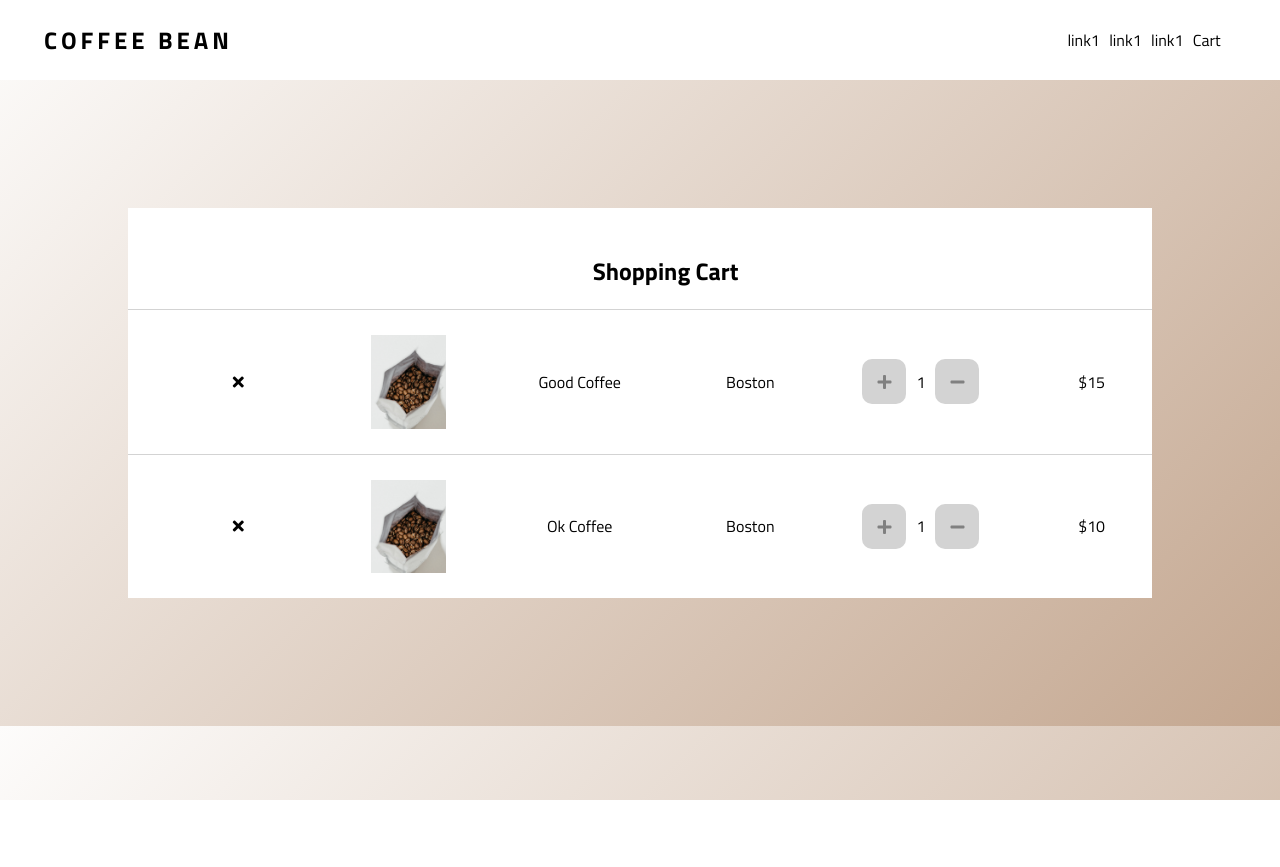
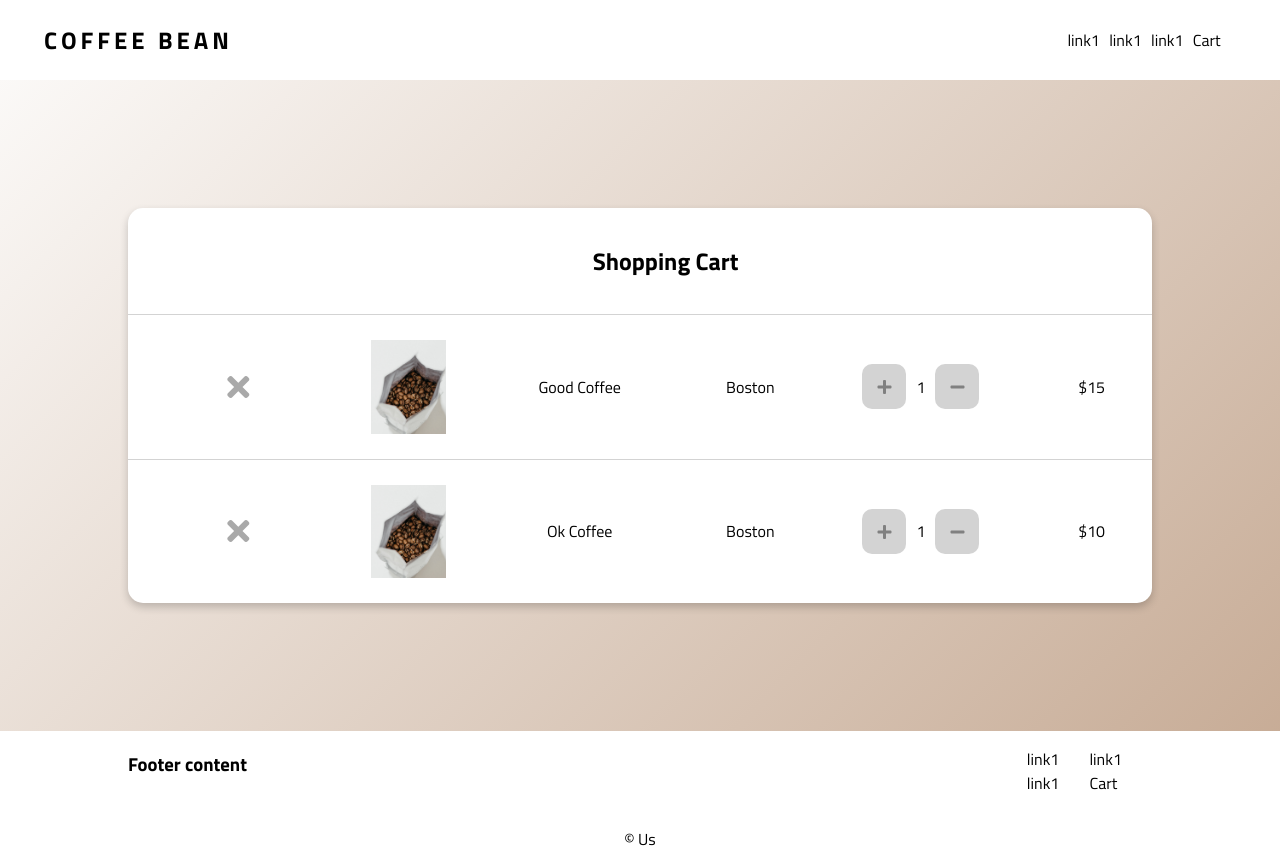
Before and after one commit to dross3121/Coffee_bean, a React (Create React App) app: page /cart in a window 1280 px wide. Before the commit the page ends 800 px from the top, so only its background shows below. Built offline with nearby package versions, Linux system fonts and the light colour scheme.

Commit message:
Added footer component. Styled cart buttons.

```diff
--- a/src/App.js
+++ b/src/App.js
@@ -7,6 +7,7 @@ import coffeesData from './coffeesData';
 import { BrowserRouter as Router, Link, Route } from 'react-router-dom'
 import CoffeeDetails from './components/CoffeeDetails/CoffeeDetails';
 import Cart from './components/Cart/Cart';
+import Footer from './components/Footer/Footer';
 
 function App() {
 
@@ -19,6 +20,7 @@ function App() {
       <Route path='/' exact render={props => <Coffees coffees={coffees} /> }/>
       <Route path='/coffee/:id' render={props => <CoffeeDetails match={props.match} />} />
       <Route path='/cart' component={Cart} />
+      <Route component={Footer} />
     </Router>
   );
 }
--- a/src/components/Cart/Cart.css
+++ b/src/components/Cart/Cart.css
@@ -5,9 +5,11 @@
     justify-content: center;
     align-items: center;
     flex-direction: column;
+    border-radius: 15px;
+    box-shadow: 0 4px 8px 0 rgba(0,0,0,0.2);
 }
 
 .cart h2 {
-    padding-top: 25px;
+    padding: 15px 0;
     margin-left: 5%;
 }
--- a/src/components/CartItem/CartItem.css
+++ b/src/components/CartItem/CartItem.css
@@ -15,6 +15,17 @@
     width: 100px;
     display: flex;
     justify-content: center;
+}
+
+.cart-item-detail .fa-times {
+    font-size: 2rem;
+    color: darkgray;
+    transition: .3s;
+    cursor: pointer;
+}
+
+.cart-item-detail .fa-times:hover {
+    color: red;
 }
 
 .cart-item-content img {
@@ -35,3 +46,18 @@
     padding: 15px;
     border-radius: 10px;
 }
+
+.add .fa-plus, .fa-minus {
+    transition: .3s;
+    cursor: pointer;
+}
+
+.add .fa-plus:hover {
+    color: green;
+    background-color: darkgray;
+}
+
+.add .fa-minus:hover {
+    color: red;
+    background-color: darkgray;
+}
--- /dev/null
+++ b/src/components/Footer/Footer.css
@@ -0,0 +1,26 @@
+footer {
+    background-color: white;
+    display: flex;
+    flex-direction: column;
+}
+
+.footer-content {
+    display: flex;
+    justify-content: space-between;
+    margin-left: 10%;
+    margin-right: 10%;
+}
+
+footer ul {
+    display: flex;
+    flex-wrap: wrap;
+}
+
+footer li {
+    list-style-type: none;
+    flex-basis: 50%;
+}
+
+footer p {
+    align-self: center;
+}
--- /dev/null
+++ b/src/components/Footer/Footer.js
@@ -0,0 +1,21 @@
+import React from 'react'
+import './Footer.css'
+
+const Footer = () => {
+    return (
+        <footer>
+            <div className="footer-content">
+                <h3>Footer content</h3>
+                <ul>
+                    <li>link1</li>
+                    <li>link1</li>
+                    <li>link1</li>
+                    <li>Cart</li>
+                </ul>
+            </div>
+            <p>&copy; Us</p>
+        </footer>
+    )
+}
+
+export default Footer
```
